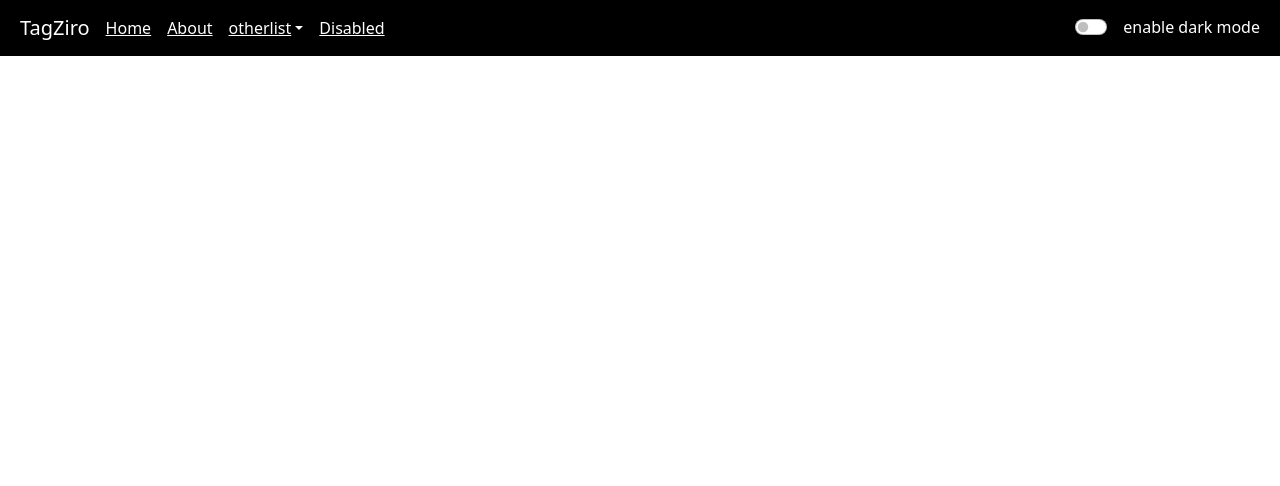
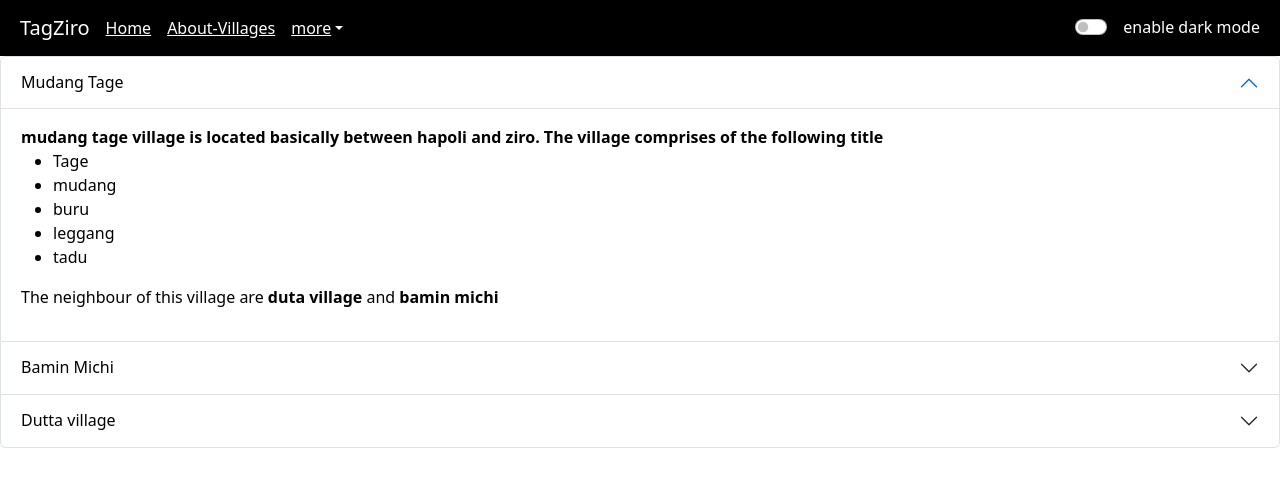
Before and after one commit to tagetapang/REACTwebsite, a React (Create React App) app: page /About-Villages in a window 1280 px wide. Shown: the top 486 px of the page. Built offline with nearby package versions, Linux system fonts and the light colour scheme.

Commit message:
entered vill and disabled darkmode alert
just what the commit says added 3 villages in the about village section and removed the alert that appered when the dark mode in toggled

```diff
--- a/src/App.js
+++ b/src/App.js
@@ -1,6 +1,6 @@
 import { useState } from "react";
 import React from "react";
-import { BrowserRouter as Router, Routes, Route, Link } from "react-router-dom";
+import { BrowserRouter as Router, Routes, Route } from "react-router-dom";
 import "./App.css";
 import About from "./components/About";
 import Navbar from "./components/Navbar";
@@ -23,9 +23,9 @@ function App() {
         color: "white",
         backgroundColor: "#212529",
       });
-      showalert("this is the message", "danger");
+
     } else {
-      showalert("this is the second message", "success");
+
       setstyleabout({
         color: "black",
         backgroundColor: "white",
@@ -50,14 +50,14 @@ function App() {
     <Router>
       <Navbar
         title="TagZiro"
-        list="otherlist"
+        list="more"
         mode={mode}
         togglemode={toogle}
         scolor={cswitch}
       />
       <Alert alert={alert} />
       <Routes>
-        <Route exact path="/About" element={ <About mode={styleabout} />}/>
+        <Route exact path="/About-Villages" element={ <About mode={styleabout} />}/>
 
 
         <Route exact path="/" element = { <Textform
--- a/src/components/About.js
+++ b/src/components/About.js
@@ -17,7 +17,7 @@ export default function About(props) {
               aria-controls="collapseOne"
               style={props.mode}
             >
-              Accordion Item #1
+              Mudang Tage
             </button>
           </h2>
           <div
@@ -27,17 +27,20 @@ export default function About(props) {
             data-bs-parent="#accordionExample"
           >
             <div className="accordion-body">
-              <strong>This is the first item's accordion body.</strong> It is
-              shown by default, until the collapse plugin adds the appropriate
-              classNamees that we use to style each element. These classNamees control
-              the overall appearance, as well as the showing and hiding via CSS
-              transitions. You can modify any of this with custom CSS or
-              overriding our default variables. It's also worth noting that just
-              about any HTML can go within the <code>.accordion-body</code>,
-              though the transition does limit overflow.
+              <strong> mudang tage village is located basically between hapoli and ziro. The village comprises of the following title</strong>
+              <ul>
+                <li>Tage</li>
+                <li>mudang</li>
+                <li>buru</li>
+                <li>leggang</li>
+                <li>tadu</li>
+              </ul>
+              <p>The neighbour of this village are <strong> duta village  </strong> and <strong>bamin michi</strong> </p>
+
             </div>
           </div>
         </div>
+        {/* __________________________________________________________________________ */}
         <div className="accordion-item"  style={props.mode}>
           <h2 className="accordion-header" id="headingTwo">
             <button
@@ -49,7 +52,7 @@ export default function About(props) {
               aria-controls="collapseTwo"
               style={props.mode}
             >
-              Accordion Item #2
+              Bamin Michi
             </button>
           </h2>
           <div
@@ -59,17 +62,17 @@ export default function About(props) {
             data-bs-parent="#accordionExample"
           >
             <div className="accordion-body">
-              <strong>This is the second item's accordion body.</strong> It is
-              hidden by default, until the collapse plugin adds the appropriate
-              classNamees that we use to style each element. These classNamees control
-              the overall appearance, as well as the showing and hiding via CSS
-              transitions. You can modify any of this with custom CSS or
-              overriding our default variables. It's also worth noting that just
-              about any HTML can go within the <code>.accordion-body</code>,
-              though the transition does limit overflow.
+             <strong>bamin michi is also a village located between hapoli and old ziro. This village comprises of the following titles</strong>
+             <ul>
+              <li>bamin</li>
+              <li>michi</li>
+              <li>hano</li>
+
+             </ul>
             </div>
           </div>
         </div>
+        {/* __________________________________________________________________________ */}
         <div className="accordion-item"  style={props.mode}>
           <h2 className="accordion-header" id="headingThree">
             <button
@@ -81,7 +84,7 @@ export default function About(props) {
               aria-controls="collapseThree"
               style={props.mode}
             >
-              Accordion Item #3
+              Dutta village
             </button>
           </h2>
           <div
@@ -91,14 +94,8 @@ export default function About(props) {
             data-bs-parent="#accordionExample"
           >
             <div className="accordion-body">
-              <strong>This is the third item's accordion body.</strong> It is
-              hidden by default, until the collapse plugin adds the appropriate
-              classNamees that we use to style each element. These classNamees control
-              the overall appearance, as well as the showing and hiding via CSS
-              transitions. You can modify any of this with custom CSS or
-              overriding our default variables. It's also worth noting that just
-              about any HTML can go within the <code>.accordion-body</code>,
-              though the transition does limit overflow.
+             <strong>dutta village is between mudang tage and hija village. Dutta village is a small village with small people i think so</strong>
+
             </div>
           </div>
         </div>
--- a/src/components/Navbar.js
+++ b/src/components/Navbar.js
@@ -33,11 +33,11 @@ export default function Navbar(props) {
               </Link>
             </li>
             <li className="nav-item">
-              <Link className="nav-Link text-white mx-2" to="/About">
-                About
+              <Link className="nav-Link text-white mx-2" to="/About-Villages">
+                About-Villages
               </Link>
             </li>
-            <li className="nav-item dropdown">
+            <li className="nav-item dropdown ">
               <Link
                 className="nav-Link dropdown-toggle text-white mx-2"
                 to="#/"
@@ -47,7 +47,7 @@ export default function Navbar(props) {
               >
                 {props.list}
               </Link>
-              <ul className="dropdown-menu">
+              <ul className="dropdown-menu bg-dark">
                 <li>
                   <Link className="dropdown-item text-white mx-2" to="#/">
                     Action
@@ -68,9 +68,9 @@ export default function Navbar(props) {
                 </li>
               </ul>
             </li>
-            <li className="nav-item">
+            {/* <li className="nav-item">
               <Link className="nav-Link disabled text-white mx-2">Disabled</Link>
-            </li>
+            </li> */}
           </ul>
           {/* <form className="d-flex" role="search">
             <input
```
